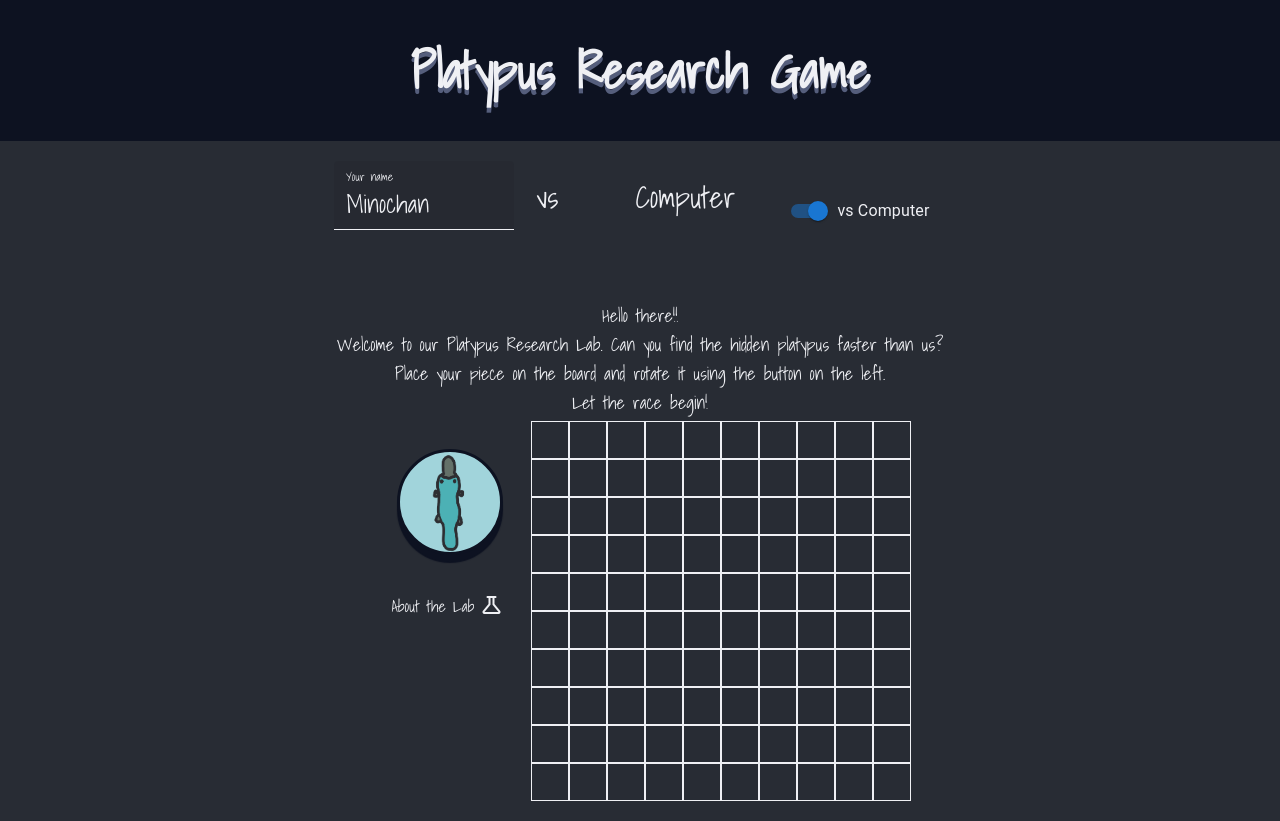
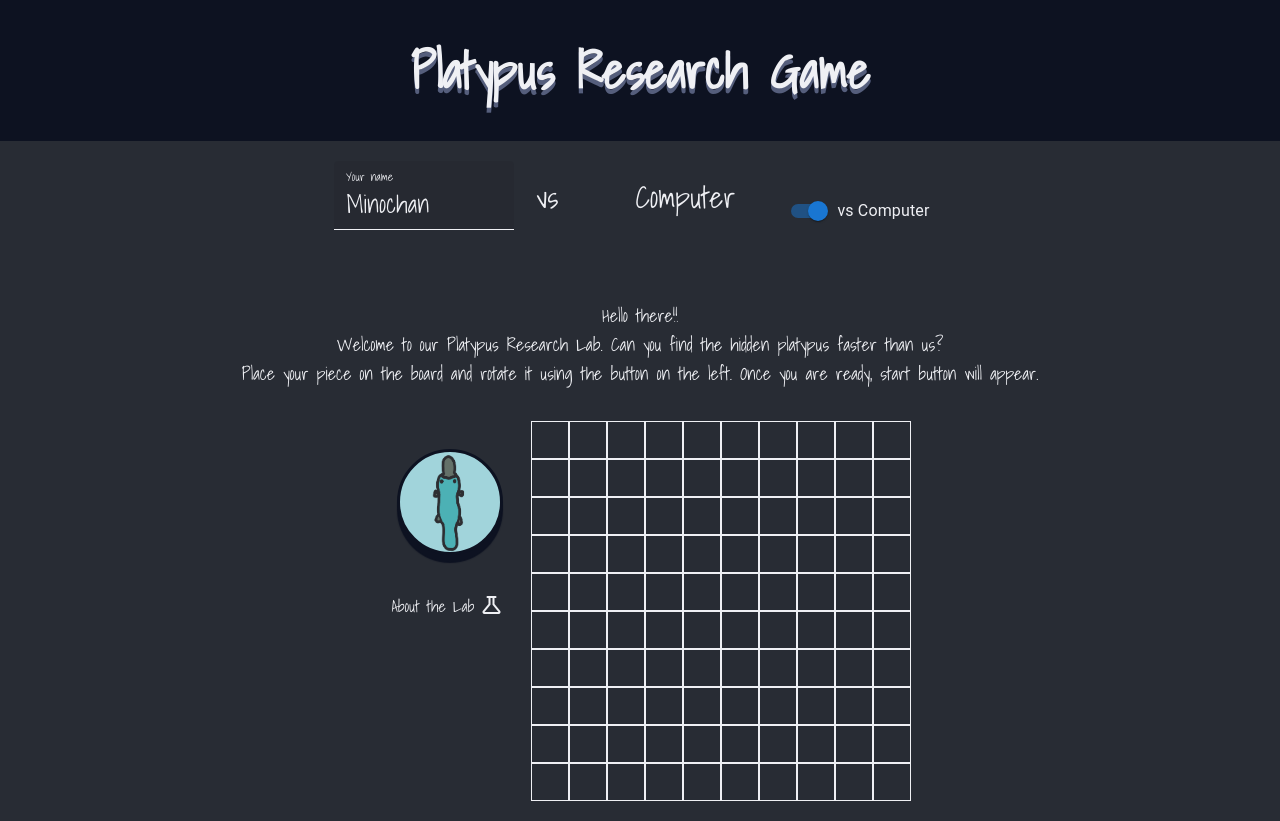
Before and after one commit to nabetxan/battleship, a React (Create React App) app: page / in a window 1280 px wide. Shown: the top 821 px of the page. Built offline with nearby package versions, Linux system fonts and the light colour scheme.

Commit message:
fix(wip): Introduction swiches depends on computer mode

```diff
--- a/src/components/App.js
+++ b/src/components/App.js
@@ -13,6 +13,7 @@ import OpponentGameboard from "./OpponentGameboard";
 import AboutLab from "./AboutLab";
 import SetupPlayers from "./SetupPlayers";
 import SwitchAi from "./SwitchAI";
+import Introduction from "./Intoduction";
 
 const P1 = new Player("Minochan", "platypus", false);
 const P2 = new Player("Kamachan", "monkey", true);
@@ -29,7 +30,6 @@ function App() {
   const handleChangeComputerMode = (event) => {
     setComputerMode(event.target.checked);
     P2.isAI = event.target.checked;
-    console.log(P2.isAI);
   };
 
   const updateCounter = function () {
@@ -44,6 +44,22 @@ function App() {
     player.name = e.target.value;
     updateCounter();
   };
+
+  const handleClickRestartButton = function () {
+    setGameStatus("not-started");
+    setDirection("y");
+    setResult("");
+    P1.reset();
+    P2.reset();
+    battleship.reset(P1, P2);
+  };
+
+  const nextShipLength = battleship.P1.gameboard.getShipLength();
+  useEffect(() => {
+    if (!nextShipLength) {
+      setGameStatus("ready-to-play");
+    }
+  }, [nextShipLength]);
 
   const updateOnAttack = function (x, y) {
     battleship.P2.gameboard.receiveAttack(x, y);
@@ -62,22 +78,6 @@ function App() {
       }
     }
   };
-
-  const handleClickRestartButton = function () {
-    setGameStatus("not-started");
-    setDirection("y");
-    setResult("");
-    P1.reset();
-    P2.reset();
-    battleship.reset(P1, P2);
-  };
-
-  const nextShipLength = battleship.P1.gameboard.getShipLength();
-  useEffect(() => {
-    if (!nextShipLength) {
-      setGameStatus("ready-to-play");
-    }
-  }, [nextShipLength]);
 
   return (
     <div className="App">
@@ -121,23 +121,10 @@ function App() {
       </header>
 
       <div>
-        {/* when the game is "not-started", show below short instruction. */}
+        {/* when the game is "not-started", show below short Introduction. */}
 
         {gameStatus === "not-started" ? (
-          <div className="font-normal height80 margin20">
-            <div>
-              Hello {P1.name === "Minochan" ? "there" : <b>{P1.name}</b>}!!{" "}
-            </div>
-            <div>
-              Welcome to our Platypus Research Lab. Can you find the hidden
-              platypus faster than us?
-            </div>
-            <div>
-              Place your piece on the board and rotate it using the button on
-              the left.
-            </div>
-            <div>Let the race begin!</div>
-          </div>
+          <Introduction player1={P1} computerMode={computerMode} />
         ) : null}
 
         {isAboutLabOpen === true ? (
@@ -198,11 +185,15 @@ function App() {
                     </span>
                   </div>
                 </div>
-                <SetupGameboard
-                  player={P1}
-                  direction={direction}
-                  updateCounter={updateCounter}
-                />
+                {computerMode ? (
+                  <SetupGameboard
+                    player={P1}
+                    direction={direction}
+                    updateCounter={updateCounter}
+                  />
+                ) : (
+                  <div> </div>
+                )}
               </div>
             </div>
           ) : null}
--- /dev/null
+++ b/src/components/Intoduction.js
@@ -0,0 +1,35 @@
+function Introduction({ player1, computerMode }) {
+  return computerMode ? (
+    <div>
+      <div className="font-normal height80 margin20">
+        <div>
+          Hello {player1.name === "Minochan" ? "there" : <b>{player1.name}</b>}
+          !!
+        </div>
+        <div>
+          Welcome to our Platypus Research Lab. Can you find the hidden platypus
+          faster than us?
+        </div>
+        <div>
+          Place your piece on the board and rotate it using the button on the
+          left. Once you are ready, start button will appear.{" "}
+        </div>
+      </div>
+    </div>
+  ) : (
+    <div>
+      <div className="font-normal height80 margin20">
+        <div>Hello there!!</div>
+        <div>
+          This is a 2 playes mode. Let's see which of you can find the hidden
+          platypus faster.
+        </div>
+        <div>
+          Good luck to both of you. Now, pass the device to the first player.{" "}
+        </div>
+      </div>
+    </div>
+  );
+}
+
+export default Introduction;
```
